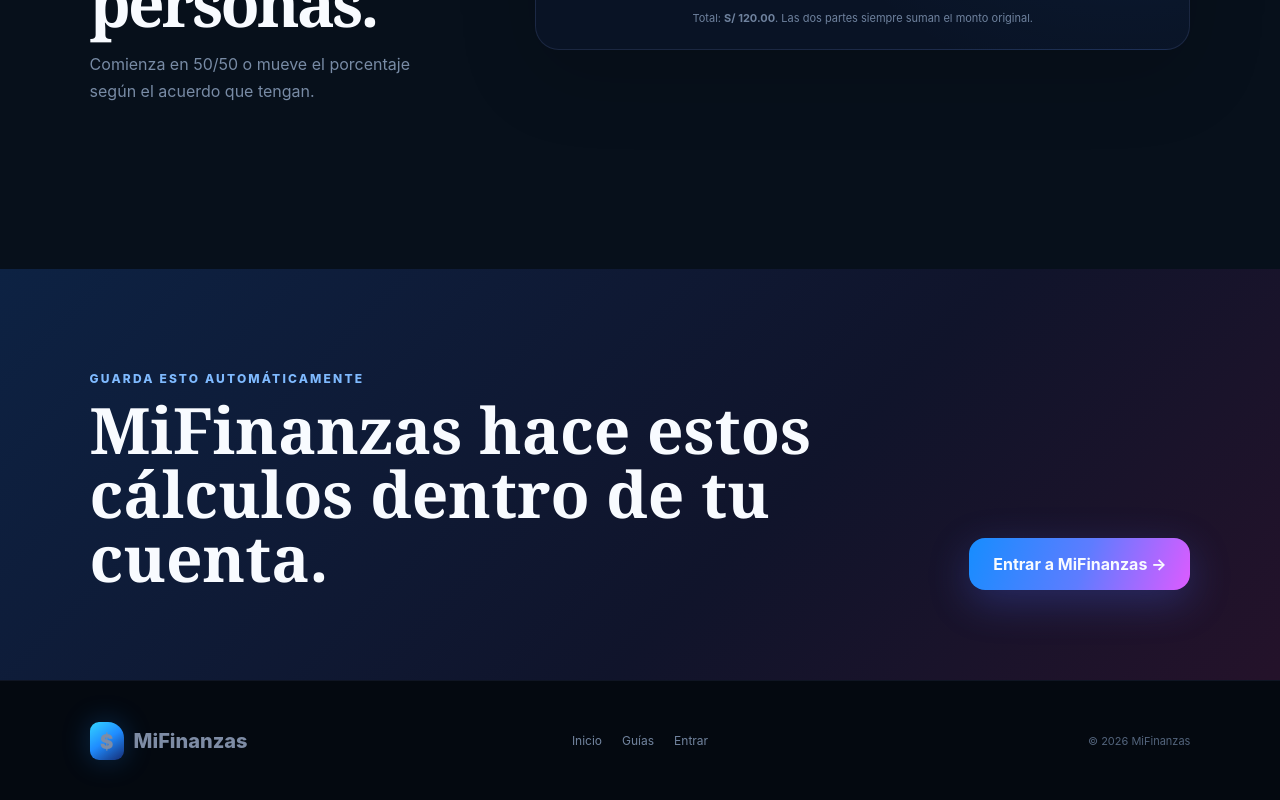
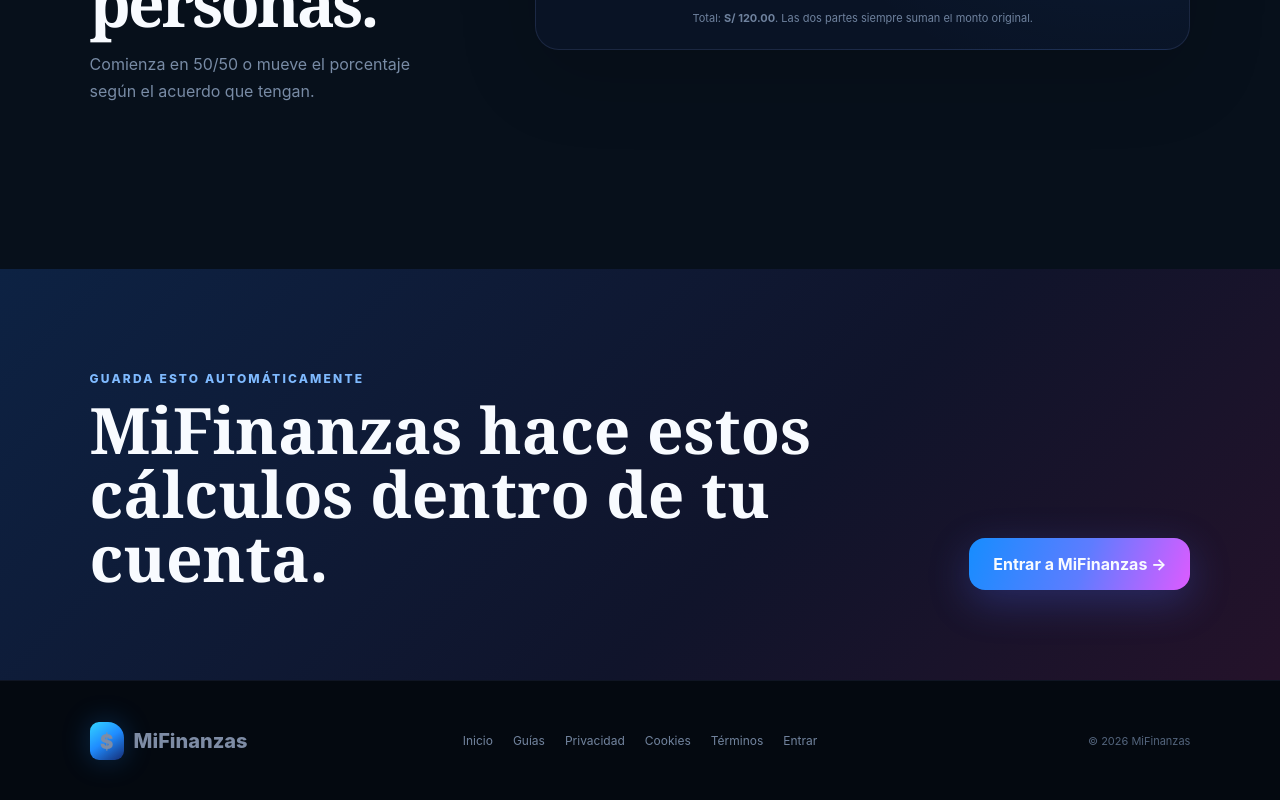
Before and after one commit to Sofonias-23/MiFinanzas, a Next.js app in the folder web/: page /calculadoras in a window 1280 px wide. Shown: the part 2631-3431 px from the top of the page. Built offline with nearby package versions, Linux system fonts and the light colour scheme.

Commit message:
Preparar AdSense en calculadoras públicas

```diff
--- a/web/app/calculadoras/page.tsx
+++ b/web/app/calculadoras/page.tsx
@@ -1,6 +1,7 @@
 'use client';
 
 import { useMemo, useState } from 'react';
+import AdSenseSlot from '@/components/AdSenseSlot';
 
 function numberValue(value: string) {
   const parsed = Number(value.replace(',', '.'));
@@ -171,6 +172,8 @@ export default function CalculadorasPage() {
         </div>
       </section>
 
+      <AdSenseSlot slot={process.env.NEXT_PUBLIC_ADSENSE_SLOT_CALCULATORS} className="adSensePublic" />
+
       <section id="pareja" className="calcSection">
         <div className="calcSectionCopy">
           <span>03</span>
@@ -226,7 +229,7 @@ export default function CalculadorasPage() {
           <span className="brandMark" aria-hidden="true"><span className="brandDollar">$</span></span>
           <span>MiFinanzas</span>
         </a>
-        <div><a href="/">Inicio</a><a href="/guias">Guías</a><a href="/login">Entrar</a></div>
+        <div><a href="/">Inicio</a><a href="/guias">Guías</a><a href="/privacidad">Privacidad</a><a href="/cookies">Cookies</a><a href="/terminos">Términos</a><a href="/login">Entrar</a></div>
         <span>© 2026 MiFinanzas</span>
       </footer>
     </main>
```
